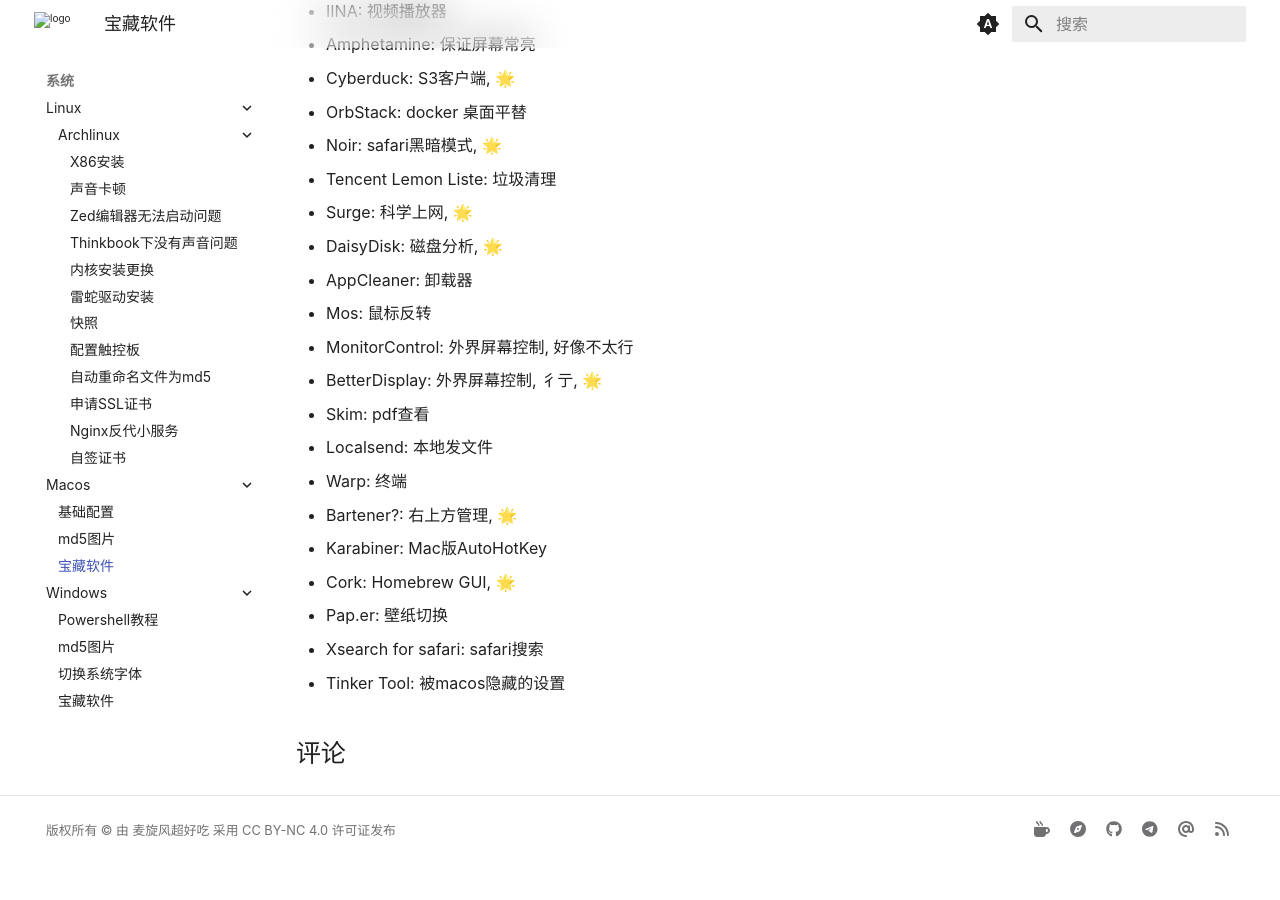
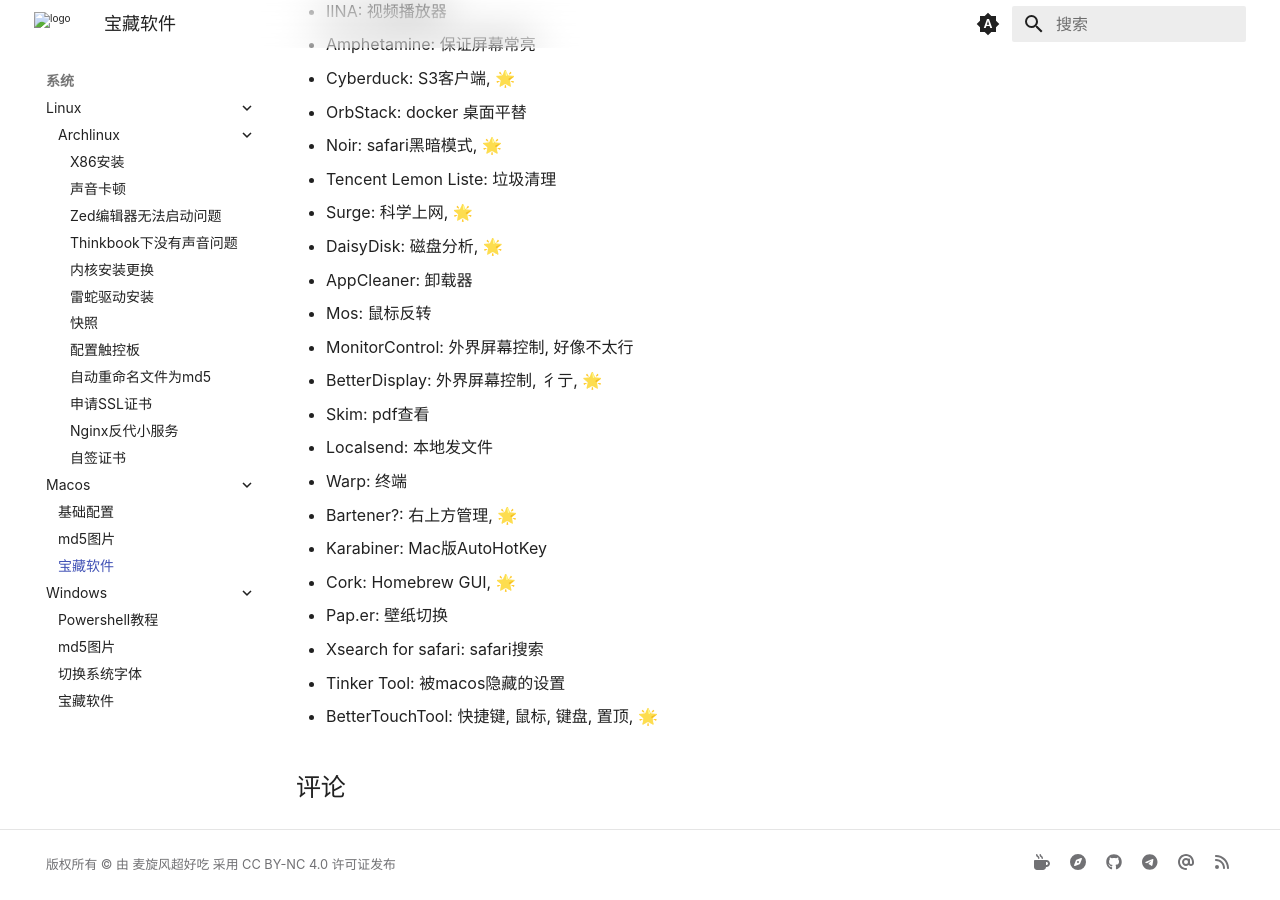
Before and after one commit to ricolxwz/note, an MkDocs documentation site: the page built from docs/os/macos/software.md, in a window 1280 px wide and 900 px high, scrolled down 513 px. Built offline with MkDocs 1.6.1 and Material for MkDocs 9.7.7, drawn with Linux system fonts in a browser that asks for light colours; some web fonts are replaced; comment, search, counter and statistics services are not loaded; a style sheet for code colours, icons or effects is not loaded; before the commit the page ends 1379 px from its top, so only the background shows below that.

Commit message:
docs: update software.md

```diff
--- a/docs/os/macos/software.md
+++ b/docs/os/macos/software.md
@@ -32,3 +32,4 @@
 * Pap.er: 壁纸切换
 * Xsearch for safari: safari搜索
 * Tinker Tool: 被macos隐藏的设置
+* BetterTouchTool: 快捷键, 鼠标, 键盘, 置顶, 🌟
```
